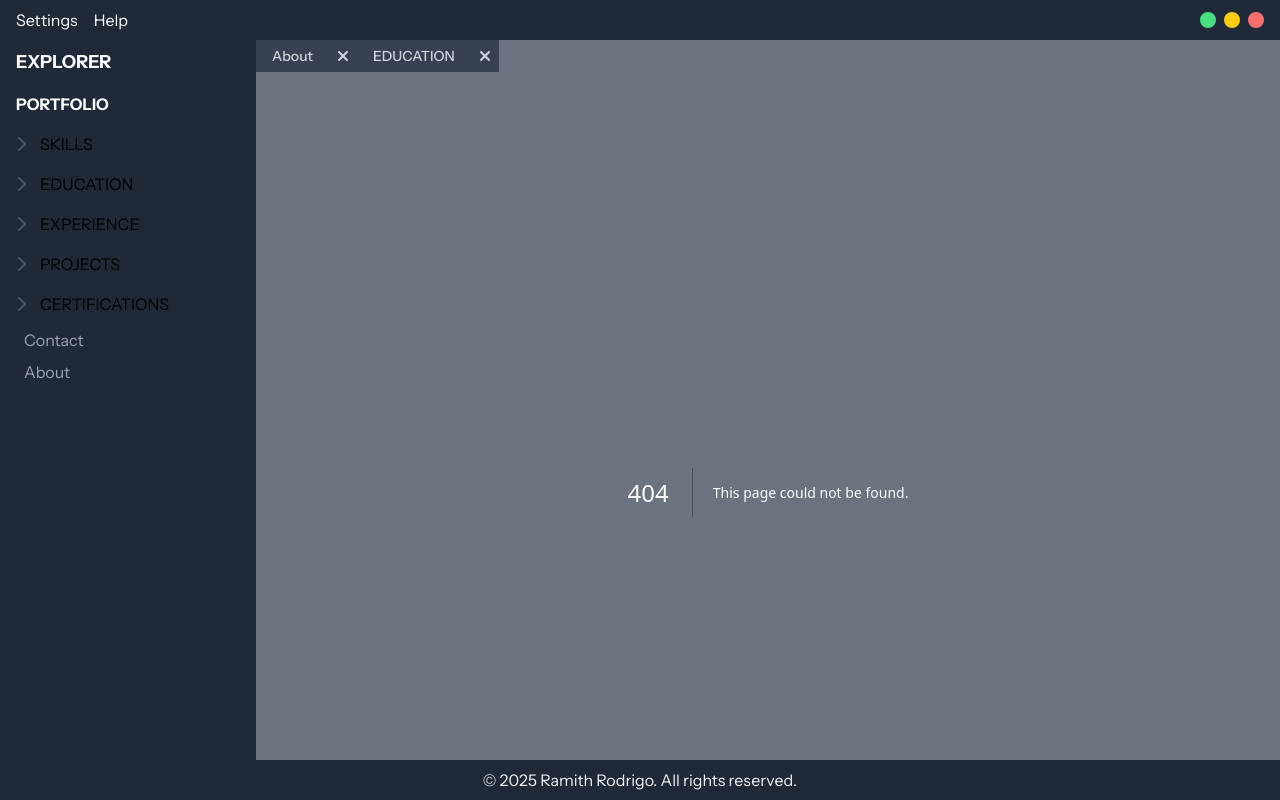
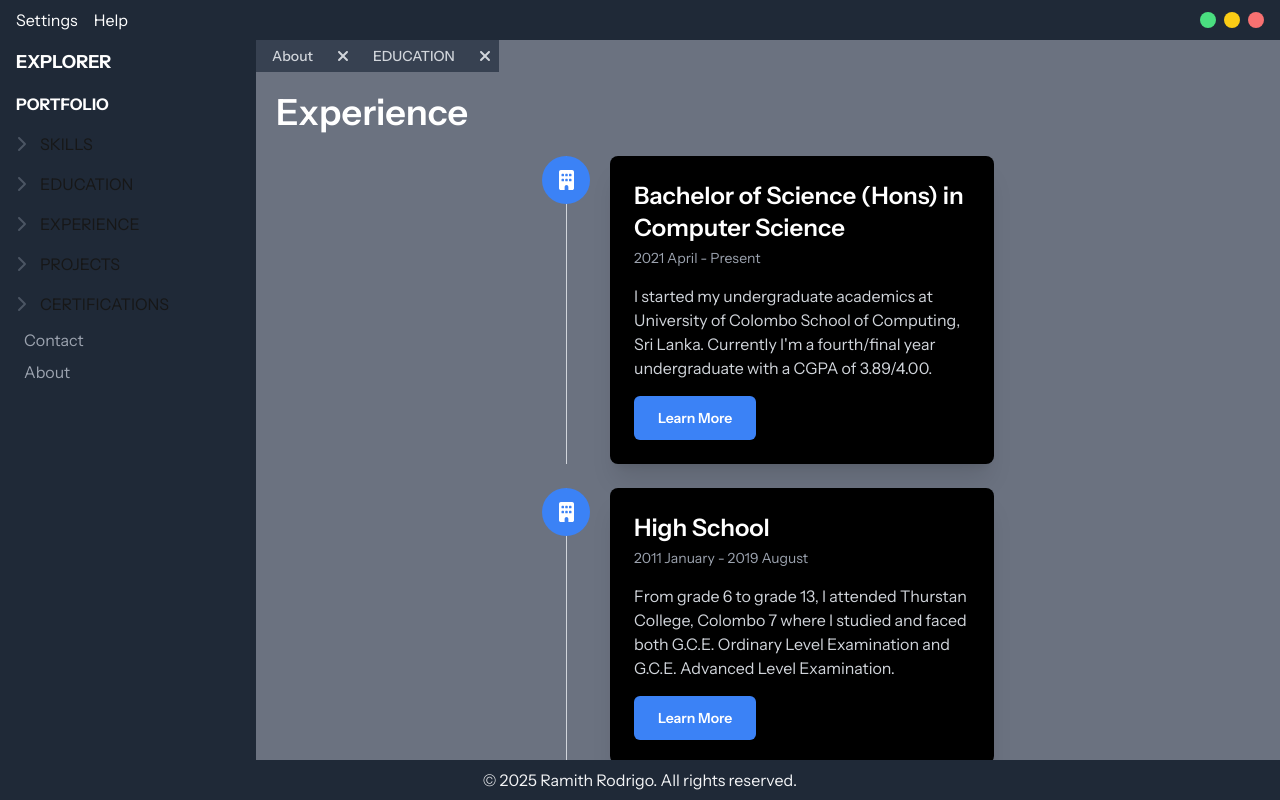
Before and after one commit to Ramith-D-Rodrigo/Portfolio, a Next.js app in the folder static-version/: page /education in a window 1280 px wide. Before the commit this address had no page. Built offline with nearby package versions, Linux system fonts and the light colour scheme.

Commit message:
Add content to experience and education

```diff
--- /dev/null
+++ b/static-version/src/app/education/page.tsx
@@ -0,0 +1,38 @@
+import EventGrid, { EventInterface } from "../components/Events";
+import PageTitle from "../components/PageTitle";
+
+const events: EventInterface[] = [
+    { title: "Bachelor of Science (Hons) in Computer Science",
+        date: "2021 April - Present",
+        description: "I started my undergraduate academics at University of Colombo School of Computing, Sri Lanka. Currently I'm a fourth/final year undergraduate with a CGPA of 3.89/4.00.",
+        iconBgColor: "blue",
+        nav: "/",
+        navContent: "Learn More"
+    },
+    { title: "High School",
+        date: "2011 January - 2019 August",
+        description: "From grade 6 to grade 13, I attended Thurstan College, Colombo 7 where I studied and faced both G.C.E. Ordinary Level Examination and G.C.E. Advanced Level Examination.",
+        iconBgColor: "blue",
+        nav: "/",
+        navContent: "Learn More"
+    },
+    { title: "Primary School",
+        date: "2006 January - 2010 November",
+        description: "From grade 1 to grade 5, I attended Sobhitha Vidyalaya, Makola where I obtained my primary education. I faced the Scholarship Examination in August 2010.",
+        iconBgColor: "blue",
+        nav: "/",
+        navContent: "Learn More"
+    }
+];
+
+const ExperiencePage = () => {
+    return (
+        <div>
+            <PageTitle title="Experience"/>
+
+            <EventGrid events={events} />
+        </div>
+    );
+}
+
+export default ExperiencePage;
--- a/static-version/src/app/experience/page.tsx
+++ b/static-version/src/app/experience/page.tsx
@@ -0,0 +1,35 @@
+import { FontAwesomeIcon } from "@fortawesome/react-fontawesome";
+import EventGrid, { EventInterface } from "../components/Events";
+import PageTitle from "../components/PageTitle";
+import { faPlus } from "@fortawesome/free-solid-svg-icons";
+
+const events: EventInterface[] = [
+    {
+        date: "In the future",
+        description: "Looking for new opportunities to bring my skills to your team.",
+        title: "Excited to Join Your Team!",
+        iconBgColor: "green",
+        nav: "/",
+        navContent: "Contact",
+        icon: <FontAwesomeIcon icon={faPlus} />,
+    },
+    { title: "Software Engineering Intern",
+        date: "2023 November - 2024 May",
+        description: "Gained the first industrial experience by working for the Ballerina Team of WSO2 LLC. Implemented a new feature for the Ballerina programming Language.",
+        iconBgColor: "blue",
+        nav: "/",
+        navContent: "Learn More"
+    }
+];
+
+const ExperiencePage = () => {
+    return (
+        <div>
+            <PageTitle title="Experience"/>
+
+            <EventGrid events={events} />
+        </div>
+    );
+}
+
+export default ExperiencePage;
```
